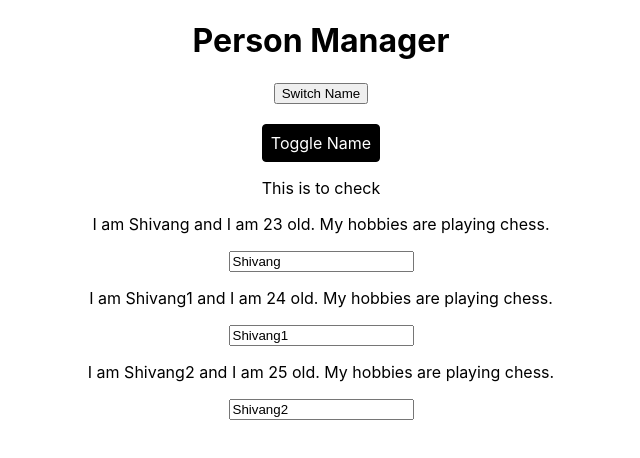
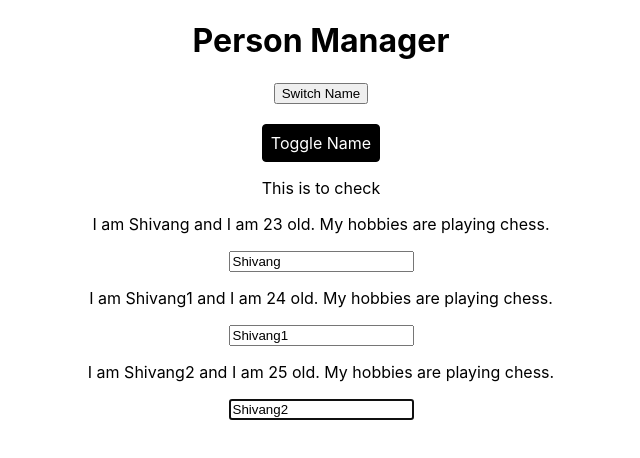
Before and after one commit to lucifer-art/practiceReact, a React app: page / in a window 1280 px wide. Both pictures are taken after a click on the button "Toggle Name". Shown: the top 458 px of the page, without its empty margins (319-959 px from the left). Built offline with nearby package versions, Linux system fonts and the light colour scheme.

Commit message:
using Ref

```diff
--- a/src/components/Persons/Person/Person.js
+++ b/src/components/Persons/Person/Person.js
@@ -6,6 +6,9 @@ import './Person.css';
 import Radium from 'radium';
 
 class Person extends Component{
+    componentDidMount(){
+        this.inputElement.focus();
+    }
     render(){
         const style = {
             '@media (min-length:500px)':{
@@ -16,7 +19,7 @@ class Person extends Component{
             // <div className="Person" style={style}>
             <WithClass className="Person" style={style}>
                 <p key="i1" onClick={this.props.click}>I am {this.props.name} and I am {this.props.age} old. {this.props.children}</p>
-                <input key="i2" type="text" onChange={this.props.changed} value={this.props.name}></input>
+                <input key="i2" ref={(inputEl)=>{this.inputElement = inputEl}} type="text" onChange={this.props.changed} value={this.props.name}></input>
             </WithClass>
             // </div>
         )
```
Also changed, not shown: 1 other file (tests, documents, lock files or other folders).
